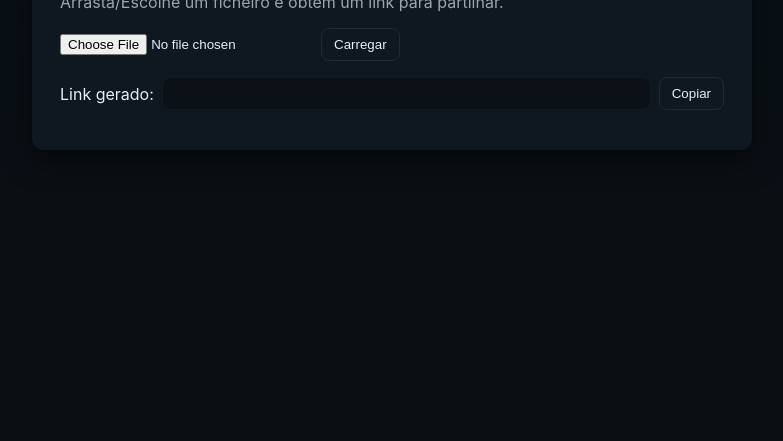
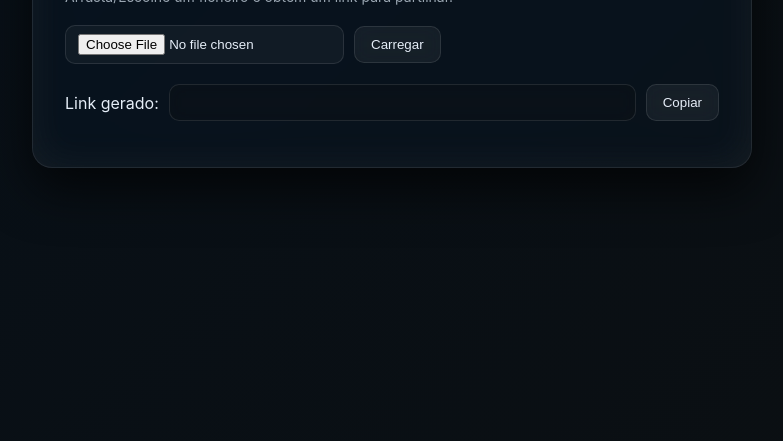
Before and after one commit to S1zzy18/file-share-mvp, a website: page public/index.html in a window 1280 px wide. Shown: the part 359-800 px from the top of the page, without its empty margins (248-1031 px from the left). Drawn offline with Linux system fonts and the light colour scheme.

Commit message:
liquid glass style.css

```diff
--- a/public/style.css
+++ b/public/style.css
@@ -1,13 +1,132 @@
-:root{ --bg:#0b0f12; --card:#0f1720; --accent:#8ab4ff; --text:#e6eef8; --muted:#9aa6b2; }
-*{box-sizing:border-box}
-body{margin:0;font-family:Inter,system-ui,Segoe UI,Roboto,Helvetica,Arial,sans-serif;background:linear-gradient(180deg,#071019 0%,var(--bg)100%);color:var(--text);display:flex;align-items:center;justify-content:center;height:100vh}
-.card{width:min(720px,95%);background:var(--card);padding:28px;border-radius:12px;box-shadow:0 8px 30px rgba(0,0,0,0.6)}
-h1{margin:0 0 8px;font-size:20px}
-p{margin:0 0 16px;color:var(--muted)}
-form{display:flex;gap:8px;align-items:center}
-input[type=file]{background:transparent;color:var(--text)}
-button{background:transparent;border:1px solid rgba(255,255,255,0.08);padding:8px 12px;border-radius:8px;color:var(--text);cursor:pointer}
-#result{margin-top:16px;display:flex;gap:8px;align-items:center}
-#linkInput{flex:1;padding:8px;border-radius:8px;border:1px solid rgba(255,255,255,0.04);background:#0b1116;color:var(--text)}
-.hidden{display:none}
-.muted{color:var(--muted);margin-top:12px}
+:root {
+  --bg: #0b0f12;
+  --card: rgba(15, 23, 32, 0.45);
+  --accent: #8ab4ff;
+  --text: #e6eef8;
+  --muted: #9aa6b2;
+}
+
+* {
+  box-sizing: border-box;
+}
+
+body {
+  margin: 0;
+  font-family: Inter, system-ui, Segoe UI, Roboto, Helvetica, Arial, sans-serif;
+  background: linear-gradient(135deg, #071019 0%, #0b0f12 100%);
+  color: var(--text);
+  display: flex;
+  align-items: center;
+  justify-content: center;
+  height: 100vh;
+  overflow: hidden;
+}
+
+/* Efeito vidro líquido */
+.card {
+  width: min(720px, 95%);
+  background: var(--card);
+  padding: 32px;
+  border-radius: 20px;
+  box-shadow: 0 20px 50px rgba(0, 0, 0, 0.7),
+              inset 0 0 40px rgba(255, 255, 255, 0.05);
+  backdrop-filter: blur(18px) saturate(180%);
+  -webkit-backdrop-filter: blur(18px) saturate(180%);
+  border: 1px solid rgba(255, 255, 255, 0.1);
+  transition: transform 0.3s ease, box-shadow 0.3s ease;
+}
+
+.card:hover {
+  transform: translateY(-4px);
+  box-shadow: 0 25px 60px rgba(0, 0, 0, 0.8),
+              inset 0 0 60px rgba(255, 255, 255, 0.08);
+}
+
+h1 {
+  margin: 0 0 12px;
+  font-size: 24px;
+  background: linear-gradient(90deg, var(--accent), #c6d8ff);
+  -webkit-background-clip: text;
+  -webkit-text-fill-color: transparent;
+}
+
+p {
+  margin: 0 0 20px;
+  color: var(--muted);
+  font-size: 14px;
+}
+
+form {
+  display: flex;
+  gap: 10px;
+  align-items: center;
+  flex-wrap: wrap;
+}
+
+input[type=file] {
+  background: rgba(255, 255, 255, 0.04);
+  color: var(--text);
+  padding: 8px 12px;
+  border-radius: 10px;
+  border: 1px solid rgba(255,255,255,0.1);
+  cursor: pointer;
+  transition: background 0.2s ease, border 0.2s ease;
+}
+
+input[type=file]:hover {
+  background: rgba(255, 255, 255, 0.08);
+  border-color: var(--accent);
+}
+
+button {
+  background: rgba(255, 255, 255, 0.05);
+  border: 1px solid rgba(255, 255, 255, 0.1);
+  padding: 10px 16px;
+  border-radius: 10px;
+  color: var(--text);
+  cursor: pointer;
+  transition: all 0.25s ease;
+  backdrop-filter: blur(10px);
+}
+
+button:hover {
+  background: var(--accent);
+  color: #0b0f12;
+  border-color: var(--accent);
+  transform: scale(1.05);
+}
+
+#result {
+  margin-top: 20px;
+  display: flex;
+  gap: 10px;
+  align-items: center;
+  width: 100%;
+}
+
+#linkInput {
+  flex: 1;
+  padding: 10px 14px;
+  border-radius: 10px;
+  border: 1px solid rgba(255,255,255,0.1);
+  background: rgba(11, 17, 22, 0.55);
+  color: var(--text);
+  backdrop-filter: blur(10px);
+  transition: border 0.2s ease;
+}
+
+#linkInput:focus {
+  outline: none;
+  border-color: var(--accent);
+}
+
+.hidden {
+  display: none;
+}
+
+.muted {
+  color: var(--muted);
+  margin-top: 14px;
+  font-size: 13px;
+  font-style: italic;
+}
```
